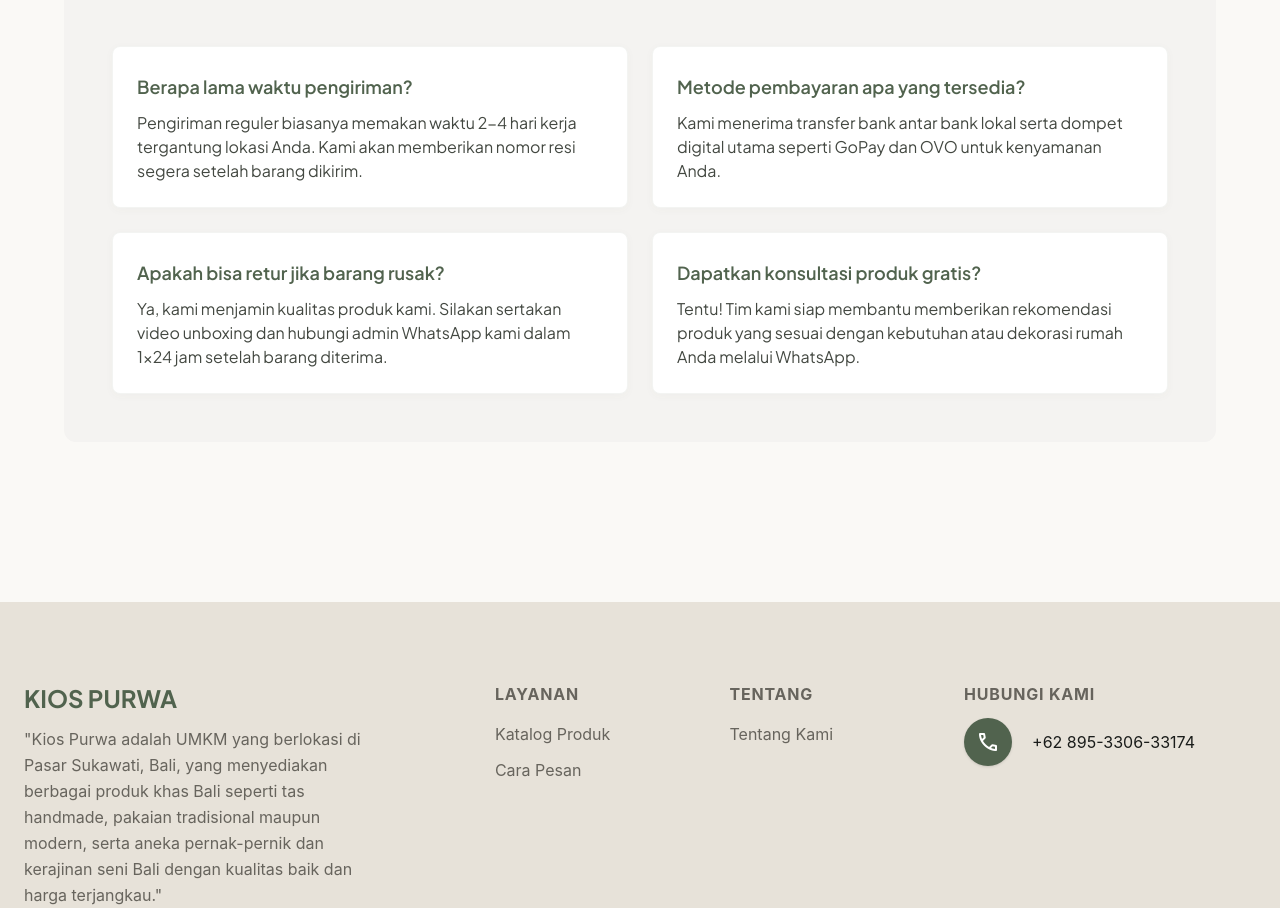
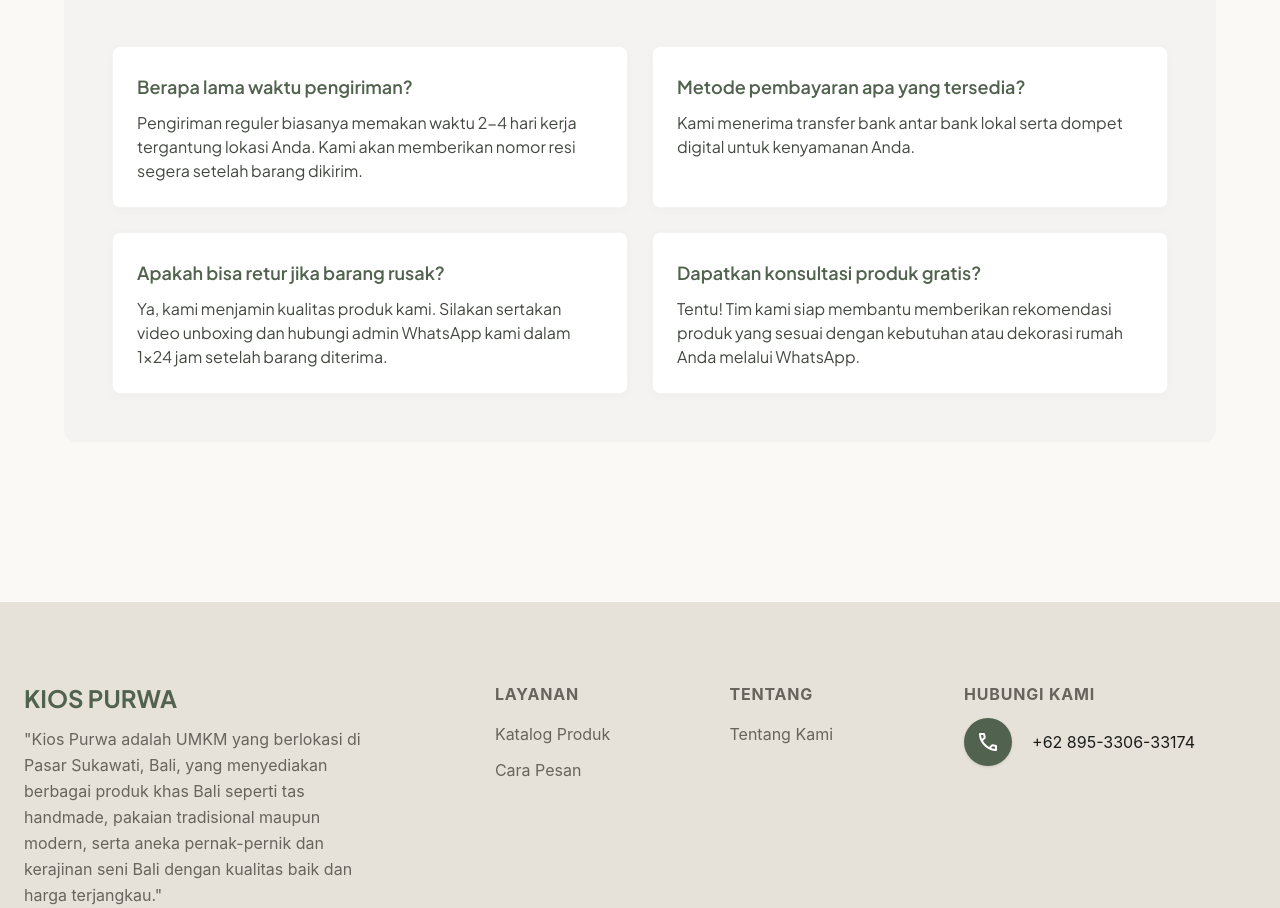
Before and after one commit to Harvertz-9/kiosPurwa, a Vue app: page /how-to-order in a window 1280 px wide. Shown: the part 1311-2219 px from the top of the page. Built offline with nearby package versions, Linux system fonts and the light colour scheme.

Commit message:
fixing text method payment on how to order

```diff
--- a/src/pages/HowToOrder.vue
+++ b/src/pages/HowToOrder.vue
@@ -86,7 +86,7 @@
                     <div
                         class="bg-surface-container-lowest p-md rounded-lg shadow-[0_2px_10px_rgba(81,99,78,0.03)] border border-outline-variant/20">
                         <h4 class="font-headline-md text-headline-md text-primary text-[18px] mb-base">Metode pembayaran apa yang tersedia?</h4>
-                        <p class="font-body-md text-body-md text-on-surface-variant">Kami menerima transfer bank antar bank lokal serta dompet digital utama seperti GoPay dan OVO untuk kenyamanan Anda.</p>
+                        <p class="font-body-md text-body-md text-on-surface-variant">Kami menerima transfer bank antar bank lokal serta dompet digital untuk kenyamanan Anda.</p>
                     </div>
                     <div
                         class="bg-surface-container-lowest p-md rounded-lg shadow-[0_2px_10px_rgba(81,99,78,0.03)] border border-outline-variant/20">
```
